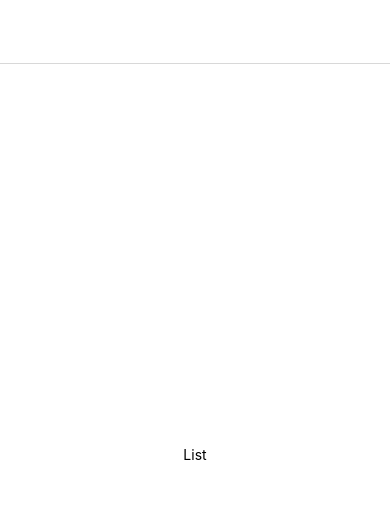
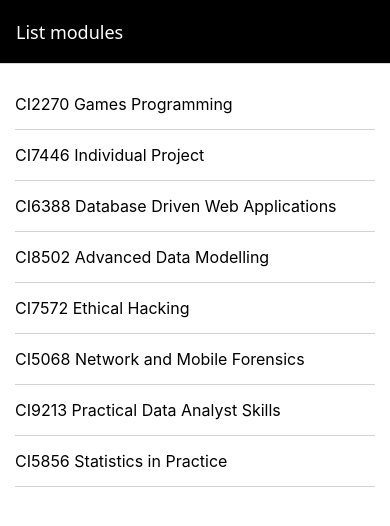
Before and after one commit to joaoherzog/crudler, a React Native app: screen /ModuleListScreen in a window 390 px wide. Shown: the top 526 px of the page. Built offline with nearby package versions, Linux system fonts and the light colour scheme.

Commit message:
Activity 4 - Extracting reuseable components from ModuleListScreen

```diff
--- a/App.js
+++ b/App.js
@@ -15,9 +15,9 @@
   return (
     <NavigationContainer>
       <Stack.Navigator
-      InitialRouteName='ModuleListScreen'
+      initialRouteName='ModuleListScreen'
       screenOptions={{
-        headerStyle: {blackgroundColor: 'black'},
+        headerStyle: {backgroundColor: 'black'},
         headerTintColor: 'white',
         }}
       >
--- /dev/null
+++ b/src/components/entity/modules/ModuleItem.js
@@ -0,0 +1,30 @@
+import { Pressable, ScrollView, StyleSheet, Text, View } from "react-native";
+
+const ModuleItem = ({ module, onSelect }) => {
+  // Initialisations ---------------------
+  // State -------------------------------
+  // Handlers ----------------------------
+  // View --------------------------------
+  return (
+    <Pressable onPress={() => onSelect(module)}>
+      <View style={styles.item}>
+        <Text style={styles.text}>
+          {module.ModuleCode} {module.ModuleName}
+        </Text>
+      </View>
+    </Pressable>
+  );
+};
+
+const styles = StyleSheet.create({
+    item: {
+        paddingVertical: 15,
+        borderBottomWidth: 1,
+        borderColor: "lightgray",
+      },
+      text: {
+        fontSize: 16,
+      },
+});
+
+export default ModuleItem;
--- /dev/null
+++ b/src/components/entity/modules/ModuleList.js
@@ -0,0 +1,20 @@
+import { ScrollView, StyleSheet } from "react-native";
+import ModuleItem from "./ModuleItem.js";
+
+const ModuleList = ({ modules, onSelect }) => {
+  // Initialisations ---------------------
+  // State -------------------------------
+  // Handlers ----------------------------
+  // View --------------------------------
+  return (
+    <ScrollView style={styles.container}>
+      {modules.map((module) => {
+        return <ModuleItem key={module.ModuleCode} module={module} onSelect={onSelect} />;
+      })}
+    </ScrollView>
+  );
+};
+
+const styles = StyleSheet.create({});
+
+export default ModuleList;
--- a/src/components/layout/Screen.js
+++ b/src/components/layout/Screen.js
@@ -16,10 +16,9 @@
 
 const styles = StyleSheet.create({
   screen: {
+    padding: 15,
     flex: 1,
     backgroundColor: '#fff',
-    alignItems: 'center',
-    justifyContent: 'center',
   },
 });
 
--- a/src/components/screens/ModuleListScreen.js
+++ b/src/components/screens/ModuleListScreen.js
@@ -1,18 +1,27 @@
-import { StyleSheet, Text } from 'react-native';
-import Screen from '../layout/Screen';
+import { StyleSheet } from "react-native";
+import Screen from "../layout/Screen";
+import ModuleList from "../entity/modules/ModuleList.js";
 
- const ModuleListScreen = () => {
+import initialModules from "../../data/modules.js";
+
+const ModuleListScreen = () => {
   // Initialisations ----------------------
+  const modules = initialModules;
+
   // State --------------------------------
   // Handlers -----------------------------
+  const handleSelect = (module) => alert(`Item ${module.ModuleCode} selected`);
+
   // View ---------------------------------
   return (
     <Screen>
-      <Text>List</Text>
+      <ModuleList modules={modules} onSelect={handleSelect}/>
     </Screen>
   );
 };
 
-const styles = StyleSheet.create({});
+const styles = StyleSheet.create({
+  container: {},
+});
 
 export default ModuleListScreen;
--- /dev/null
+++ b/src/data/modules.js
@@ -0,0 +1,79 @@
+const modules = [
+    {
+      ModuleID: 106778,
+      ModuleName: 'Games Programming',
+      ModuleCode: 'CI2270',
+      ModuleLevel: 4,
+      ModuleLeaderID: 1,
+      ModuleLeaderName: 'Graeme Jones',
+      ModuleImage:
+        'https://images.freeimages.com/images/small-previews/9b8/electronic-components-2-1242738.jpg',
+    },
+    {
+      ModuleID: 592225,
+      ModuleName: 'Individual Project',
+      ModuleCode: 'CI7446',
+      ModuleLevel: 7,
+      ModuleLeaderID: 2,
+      ModuleLeaderName: 'Graeme Jones',
+      ModuleImage:
+        'https://images.freeimages.com/images/small-previews/411/light-of-technology-1510575.jpg',
+    },
+    {
+      ModuleID: 329011,
+      ModuleName: 'Database Driven Web Applications',
+      ModuleCode: 'CI6388',
+      ModuleLevel: 6,
+      ModuleLeaderID: 3,
+      ModuleLeaderName: 'Graeme Jones',
+      ModuleImage: 'https://images.freeimages.com/images/small-previews/64b/vla-1-1315506.jpg',
+    },
+    {
+      ModuleID: 512346,
+      ModuleName: 'Advanced Data Modelling',
+      ModuleCode: 'CI8502',
+      ModuleLevel: 6,
+      ModuleLeaderID: 4,
+      ModuleLeaderName: 'Graeme Jones',
+      ModuleImage: 'https://images.freeimages.com/images/small-previews/293/cable-4-1243085.jpg',
+    },
+    {
+      ModuleID: 692345,
+      ModuleName: 'Ethical Hacking',
+      ModuleCode: 'CI7572',
+      ModuleLevel: 7,
+      ModuleLeaderID: 5,
+      ModuleLeaderName: 'Graeme Jones',
+      ModuleImage: 'https://images.freeimages.com/images/small-previews/fa1/cable-5-1243077.jpg',
+    },
+    {
+      ModuleID: 906072,
+      ModuleName: 'Network and Mobile Forensics',
+      ModuleCode: 'CI5068',
+      ModuleLevel: 7,
+      ModuleLeaderID: 6,
+      ModuleLeaderName: 'Graeme Jones',
+      ModuleImage: 'https://images.freeimages.com/images/small-previews/930/towertv-3-1423238.jpg',
+    },
+    {
+      ModuleID: 394428,
+      ModuleName: 'Practical Data Analyst Skills',
+      ModuleCode: 'CI9213',
+      ModuleLevel: 5,
+      ModuleLeaderID: 7,
+      ModuleLeaderName: 'Graeme Jones',
+      ModuleImage: 'https://images.freeimages.com/images/small-previews/cf5/cellphone-1313194.jpg',
+    },
+    {
+      ModuleID: 699951,
+      ModuleName: 'Statistics in Practice',
+      ModuleCode: 'CI5856',
+      ModuleLevel: 7,
+      ModuleLeaderID: 8,
+      ModuleLeaderName: 'Graeme Jones',
+      ModuleImage:
+        'https://images.freeimages.com/images/small-previews/4e8/sala-de-parto-03-1432033.jpg',
+    },
+  ];
+
+  export default modules;
```
